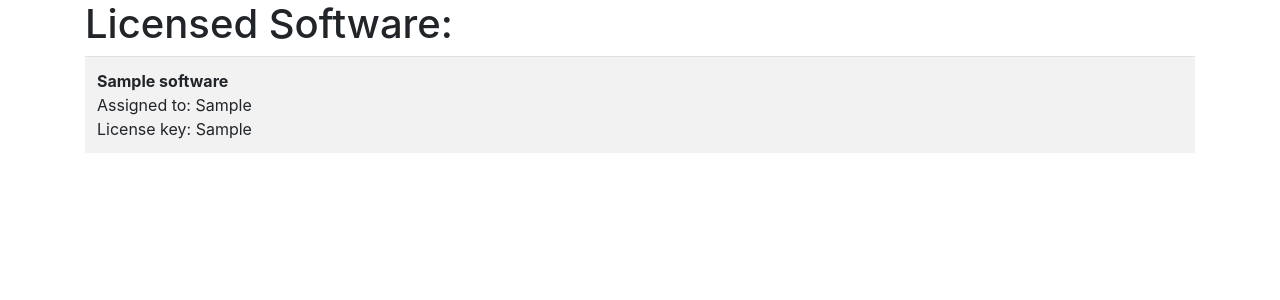
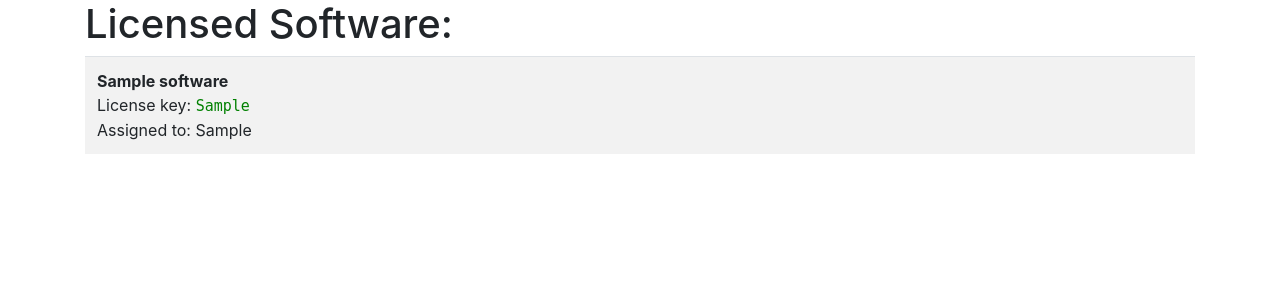
Before and after one commit to miotke/license_manager, a Django app: page / in a window 1280 px wide. Shown: the part 56-356 px from the top of the page. Run offline with Django 3.2, Linux system fonts and the light colour scheme; a user stored in the database is signed in; tables that the repository leaves empty hold one stand-in row (values such as "Sample post"); some libraries are stand-ins or nearby versions.

Commit message:
Static files: Created a static files dir with a main.css file to create some basic styling overrides. This includes creating a STATICFILES_DIRS variable inside of settings.py in case there are other locations for static files in the future.

```diff
--- a/src/settings.py
+++ b/src/settings.py
@@ -121,6 +121,9 @@ USE_TZ = True
 # https://docs.djangoproject.com/en/3.1/howto/static-files/
 
 STATIC_URL = '/static/'
+STATICFILES_DIRS = [
+    BASE_DIR / "static",
+]
 
 # Redirect URLs
 LOGIN_REDIRECT_URL = "/"
--- /dev/null
+++ b/static/css/main.css
@@ -0,0 +1,5 @@
+#licese_key_styling {
+    font-family: monospace;
+    font-size: 15px;
+    color: green;
+}
--- a/templates/base.html
+++ b/templates/base.html
@@ -9,7 +9,7 @@
     <meta name="viewport" content="width=device-width, initial-scale=1, shrink-to-fit=no">
     <!-- Bootstrap CSS -->
     <link rel="stylesheet" href="https://stackpath.bootstrapcdn.com/bootstrap/4.3.1/css/bootstrap.min.css" integrity="sha384-ggOyR0iXCbMQv3Xipma34MD+dH/1fQ784/j6cY/iJTQUOhcWr7x9JvoRxT2MZw1T" crossorigin="anonymous">
-    <link rel="stylesheet" type="text/css" href="{% static 'mechboard/main.css' %}">
+    <link rel="stylesheet" type="text/css" href="{% static 'css/main.css' %}">
     {% if user.is_authenticated %}
         <title>License Manager User: {{ user.get_username }}</title>
     {% else %}
--- a/templates/licenses/license_list.html
+++ b/templates/licenses/license_list.html
@@ -12,15 +12,15 @@
                     <td>
                         <b>{{ software.associated_software }}</b>
                         <br>
+                        {% if request.user.is_superuser %}
+                            License key: <span id="licese_key_styling">{{ software.license_key }}</span>
+                        {% else %}
+                        {% endif %}
+                        <br>
                         {% if software.license_assigned_to == "License is free" %}
                             License is available
                         {% else %}
                             Assigned to: {{ software.license_assigned_to }}
-                        {% endif %}
-                        <br>
-                        {% if request.user.is_superuser %}
-                            License key: {{ software.license_key }}
-                        {% else %}
                         {% endif %}
                     </td>
                 </tr>
```
